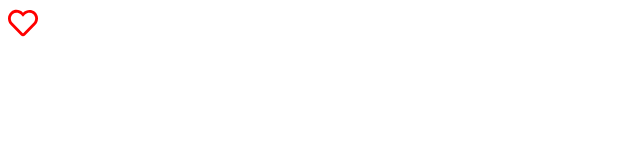
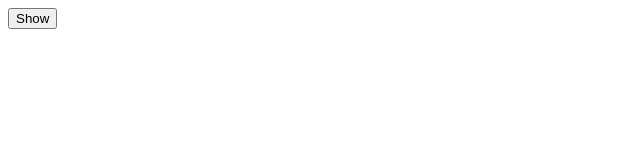
Before and after one commit to TomaszKlekner/gameHub, a React (Vite) app: page / in a window 1280 px wide. Shown: the top 160 px of the page, without its empty margins (0-640 px from the left). Built offline with nearby package versions, Linux system fonts and the light colour scheme.

Commit message:
React state explanation

```diff
--- a/src/App.tsx
+++ b/src/App.tsx
@@ -1,9 +1,18 @@
-import Like from './components/Like';
+import { useState } from 'react';
 
 function App() {
+  const [isVisible, setIsVisiblility] = useState(false);
+
+  const handleClick = () => {
+    setIsVisiblility(true);
+    console.log('isVisible: ', isVisible);
+  };
+
   return (
     <div className='container my-5'>
-      <Like onClick={() => console.log('Liked')} color='red' size='30' />
+      <button type='button' onClick={handleClick}>
+        Show
+      </button>
     </div>
   );
 }
```
